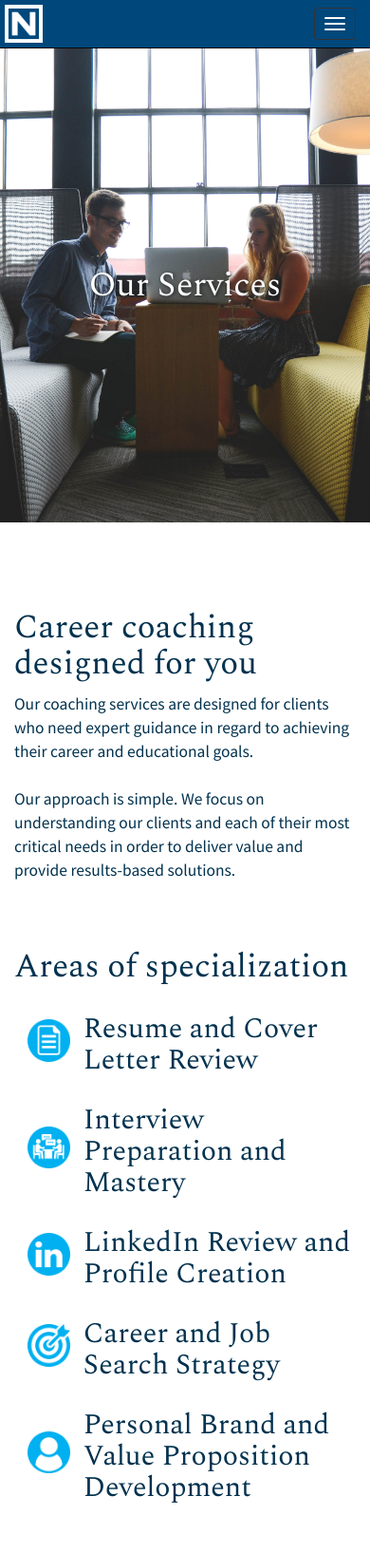
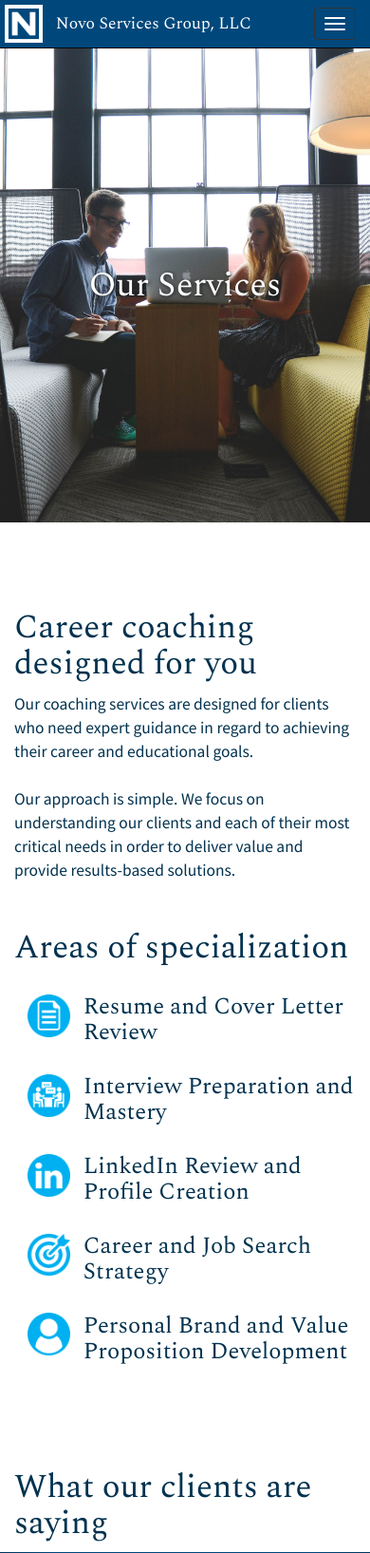
Before and after one commit to rhyza/nsg, a PHP site: page /services.php in a window 390 px wide. Shown: the top 1635 px of the page at 95% size. Run offline with PHP 8.4, Linux system fonts and the light colour scheme.

Commit message:
Shrink services font and show company name on mobile

```diff
--- a/css/main.css
+++ b/css/main.css
@@ -23,7 +23,11 @@ a, a:focus, a:hover, a:-webkit-any-link {
 
 .navbar-inverse .navbar-brand {
     color: white;
-    font-size: 1.8em;
+    font-size: 1.25em;
+}
+
+.navbar-inverse .name {
+    margin-left: -1.5em;
 }
 
 .navbar-inverse .navbar-nav>li>a {
@@ -92,6 +96,10 @@ h1 {
     border-radius: 22.5px;
     background-color: #00B0F0;
     border-color: #00B0F0;
+}
+
+.services-list>h2 {
+    font-size: 1.75em;
 }
 
 img.email-link {
@@ -164,6 +172,11 @@ h5 {
         text-align: right;
     }
 
+    .navbar-inverse .navbar-brand {
+        color: white;
+        font-size: 1.8em;
+    }
+
     .side-image-container {
         background-image:url("../img/one_on_one.jpg");
         background-repeat: no-repeat;
--- a/html/navbar.html
+++ b/html/navbar.html
@@ -26,7 +26,7 @@
           <a class="navbar-brand" id="logo" href="index.php">
             <img alt="Logo" src="img/logo.png" class="navbar-logo">
           </a>
-          <a class="navbar-brand hidden-xs" href="index.php">Novo Services Group, LLC</a>
+          <a class="navbar-brand name" href="index.php">Novo Services Group, LLC</a>
         </div>
 
          <!-- Collect the nav links for toggling -->
--- a/html/services.html
+++ b/html/services.html
@@ -9,27 +9,27 @@
     <h2>Career coaching designed for you</h2>
     <p>Our coaching services are designed for clients who need expert guidance in regard to achieving their career and educational goals.
     <br><br>Our approach is simple. We focus on understanding our clients and each of their most critical needs in order to deliver value and provide results-based solutions.</p>
-    <br><br>
+    <br>
     <h2>Areas of specialization</h2>
-    <div class="flex-container">
+    <div class="flex-container services-list">
       <img alt="resume" src="img/doc_icon.png" class="email-link">
-      <h2 class="servces-list">Resume and Cover Letter Review</h2>
+      <h2>Resume and Cover Letter Review</h2>
     </div>
-    <div class="flex-container">
+    <div class="flex-container services-list">
       <img alt="resume" src="img/interview_icon.png" class="email-link">
-      <h2 class="servces-list">Interview Preparation and Mastery</h2>
+      <h2>Interview Preparation and Mastery</h2>
     </div>
-    <div class="flex-container">
+    <div class="flex-container services-list">
       <img alt="resume" src="img/linkedin_icon.png" class="email-link">
-      <h2 class="servces-list">LinkedIn Review and Profile Creation</h2>
+      <h2>LinkedIn Review and Profile Creation</h2>
     </div>
-    <div class="flex-container">
+    <div class="flex-container services-list">
       <img alt="resume" src="img/search_icon.png" class="email-link">
-      <h2 class="servces-list">Career and Job Search Strategy</h2>
+      <h2>Career and Job Search Strategy</h2>
     </div>
-    <div class="flex-container">
+    <div class="flex-container services-list">
       <img alt="resume" src="img/person_icon.png" class="email-link">
-      <h2 class="servces-list">Personal Brand and Value Proposition Development</h2>
+      <h2>Personal Brand and Value Proposition Development</h2>
     </div>
     <br><br><br><br>
     <h2>What our clients are saying</h2>
```
